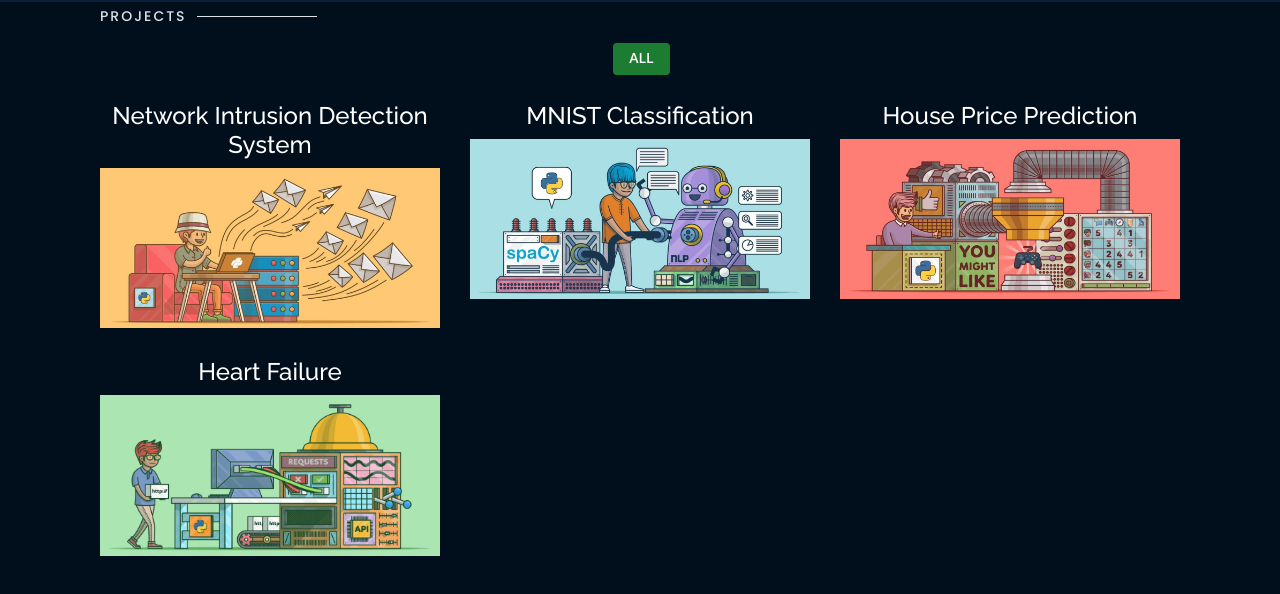
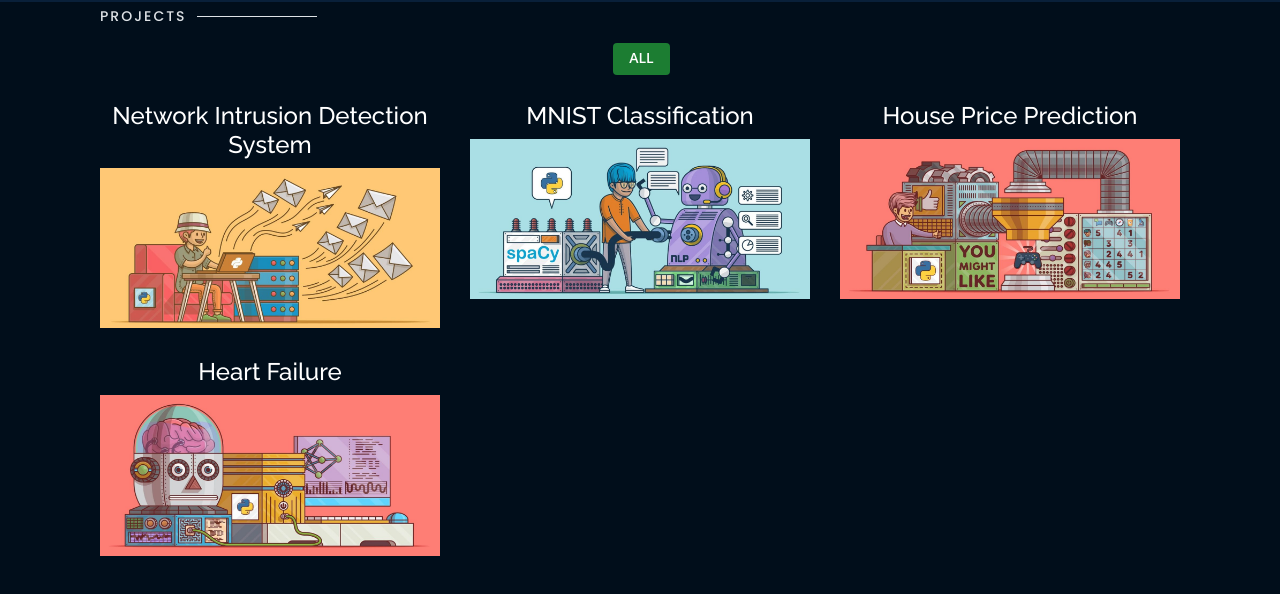
Before and after one commit to AryanKapri88/Portfolio, a plain HTML site: page index.html in a window 1280 px wide. Both pictures are taken after a click on the link "Projects". Shown: the part 88-682 px from the top of the page. Drawn offline with nearby package versions, Linux system fonts and the light colour scheme.

Commit message:
Update index.html

```diff
--- a/index.html
+++ b/index.html
@@ -374,7 +374,7 @@
           <!-- <br> -->
           <center><h4>Heart Failure</h4></center>
           <div class="portfolio-wrap">
-            <img src="assets/img/project/ml.jpg" class="img-fluid" alt="">
+            <img src="assets/img/project/heart.jpg" class="img-fluid" alt="">
             <div class="portfolio-info">
               <div class="portfolio-links">
                 <a href="projects/heartfailure.html" data-gall="portfolioDetailsGallery" data-vbtype="iframe" class="venobox" title="Project Details"><i class="bx bx-info-circle"></i></a>
```
